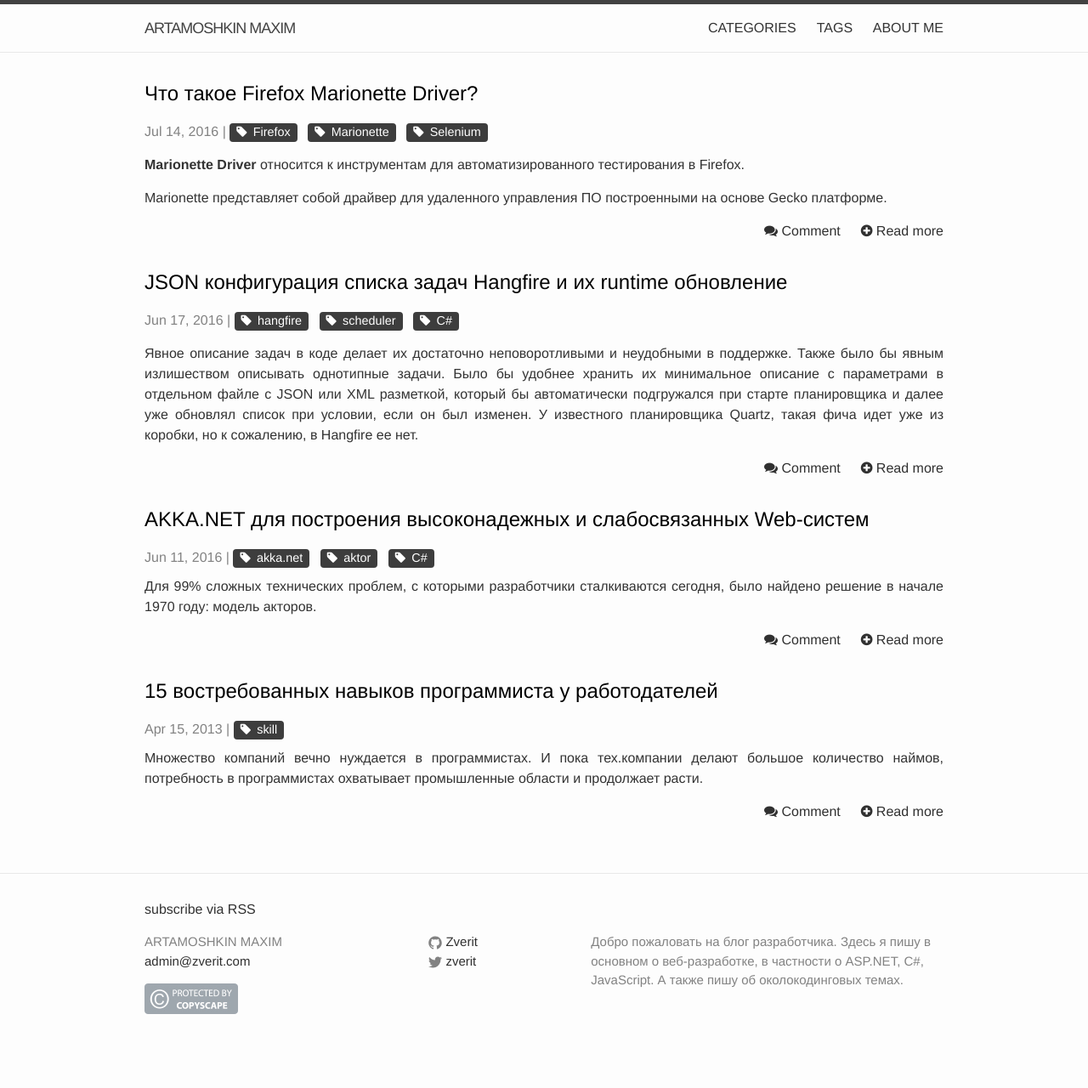
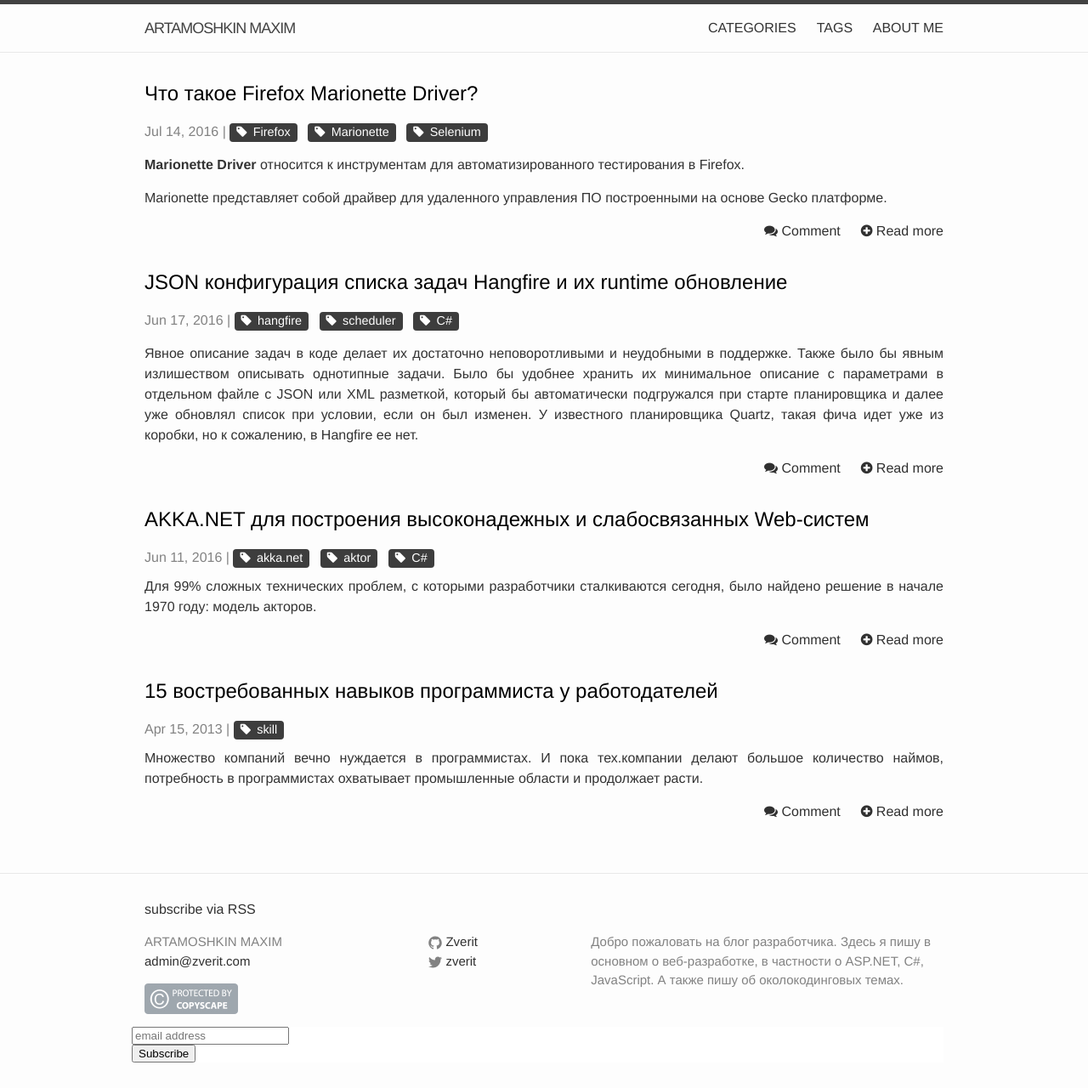
Before and after one commit to martamoshkin/blog.zverit.com, a Jekyll site: the page built from index.html, in a window 1280 px wide. Shown: the whole page at 85% size. Built offline with Jekyll 4.4.1, drawn with Linux system fonts in a browser that asks for light colours; nearby versions of some CDN libraries; comment, search, counter and statistics services are not loaded; before the commit the page ends 1238 px from its top, so only the background shows below that.

Commit message:
Update footer.html

```diff
--- a/_includes/footer.html
+++ b/_includes/footer.html
@@ -32,6 +32,26 @@
       <div class="footer-col footer-col-3">
         <p>{{ site.description }}</p>
       </div>
+      <!-- Begin MailChimp Signup Form -->
+<link href="//cdn-images.mailchimp.com/embedcode/slim-10_7.css" rel="stylesheet" type="text/css">
+<style type="text/css">
+	#mc_embed_signup{background:#fff; clear:left; font:14px Helvetica,Arial,sans-serif; }
+	/* Add your own MailChimp form style overrides in your site stylesheet or in this style block.
+	   We recommend moving this block and the preceding CSS link to the HEAD of your HTML file. */
+</style>
+<div id="mc_embed_signup">
+<form action="//zverit.us13.list-manage.com/subscribe/post?u=a8b392fd06c991f284242671f&amp;id=576b0f82b2" method="post" id="mc-embedded-subscribe-form" name="mc-embedded-subscribe-form" class="validate" target="_blank" novalidate>
+    <div id="mc_embed_signup_scroll">
+
+	<input type="email" value="" name="EMAIL" class="email" id="mce-EMAIL" placeholder="email address" required>
+    <!-- real people should not fill this in and expect good things - do not remove this or risk form bot signups-->
+    <div style="position: absolute; left: -5000px;" aria-hidden="true"><input type="text" name="b_a8b392fd06c991f284242671f_576b0f82b2" tabindex="-1" value=""></div>
+    <div class="clear"><input type="submit" value="Subscribe" name="subscribe" id="mc-embedded-subscribe" class="button"></div>
+    </div>
+</form>
+</div>
+
+<!--End mc_embed_signup-->
     </div>
 
   </div>
```
